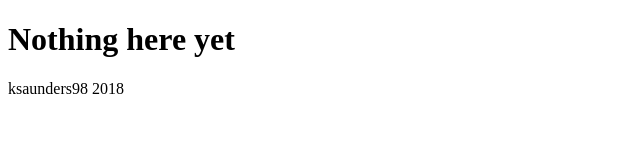
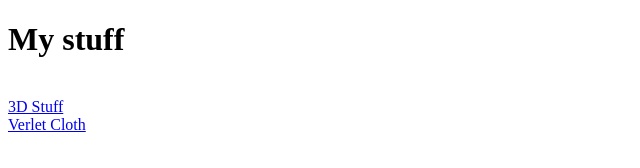
Before and after one commit to KSaunders98/ksaunders98.github.io, a plain HTML site: page index.html in a window 1280 px wide. Shown: the whole page, without its empty margins (0-640 px from the left). Drawn offline with Linux system fonts and the light colour scheme.

Commit message:
Update main index.html

```diff
--- a/index.html
+++ b/index.html
@@ -5,7 +5,10 @@
     <title>KSaunders98</title>
 </head>
 <body>
-    <h1>Nothing here yet</h1>
-    <footer>ksaunders98 2018</footer>
+    <h1>My stuff</h1>
+    <br/>
+    <a href="/3dstuff">3D Stuff</a>
+    <br/>
+    <a href="/verlet">Verlet Cloth</a>
 </body>
 </html>
```
